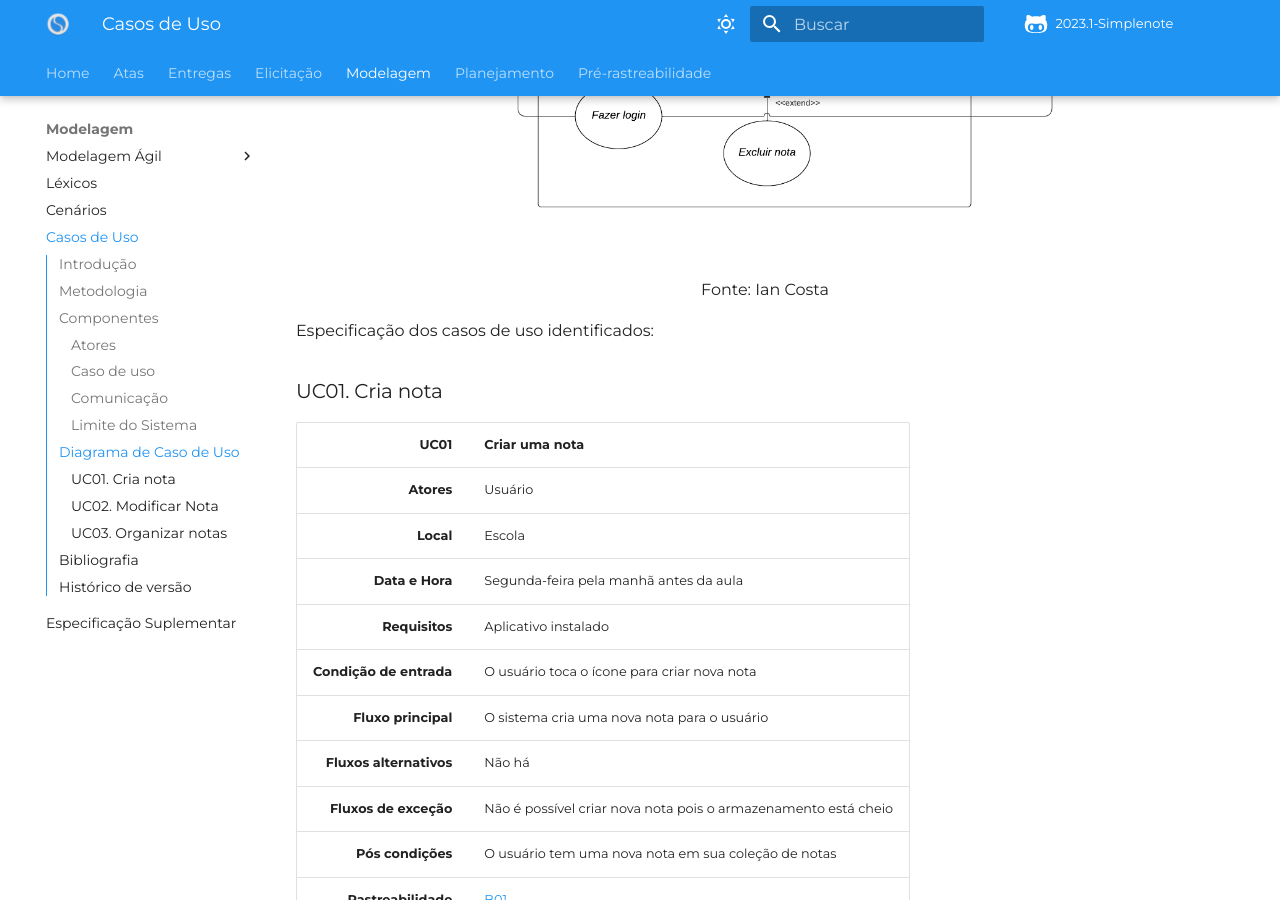
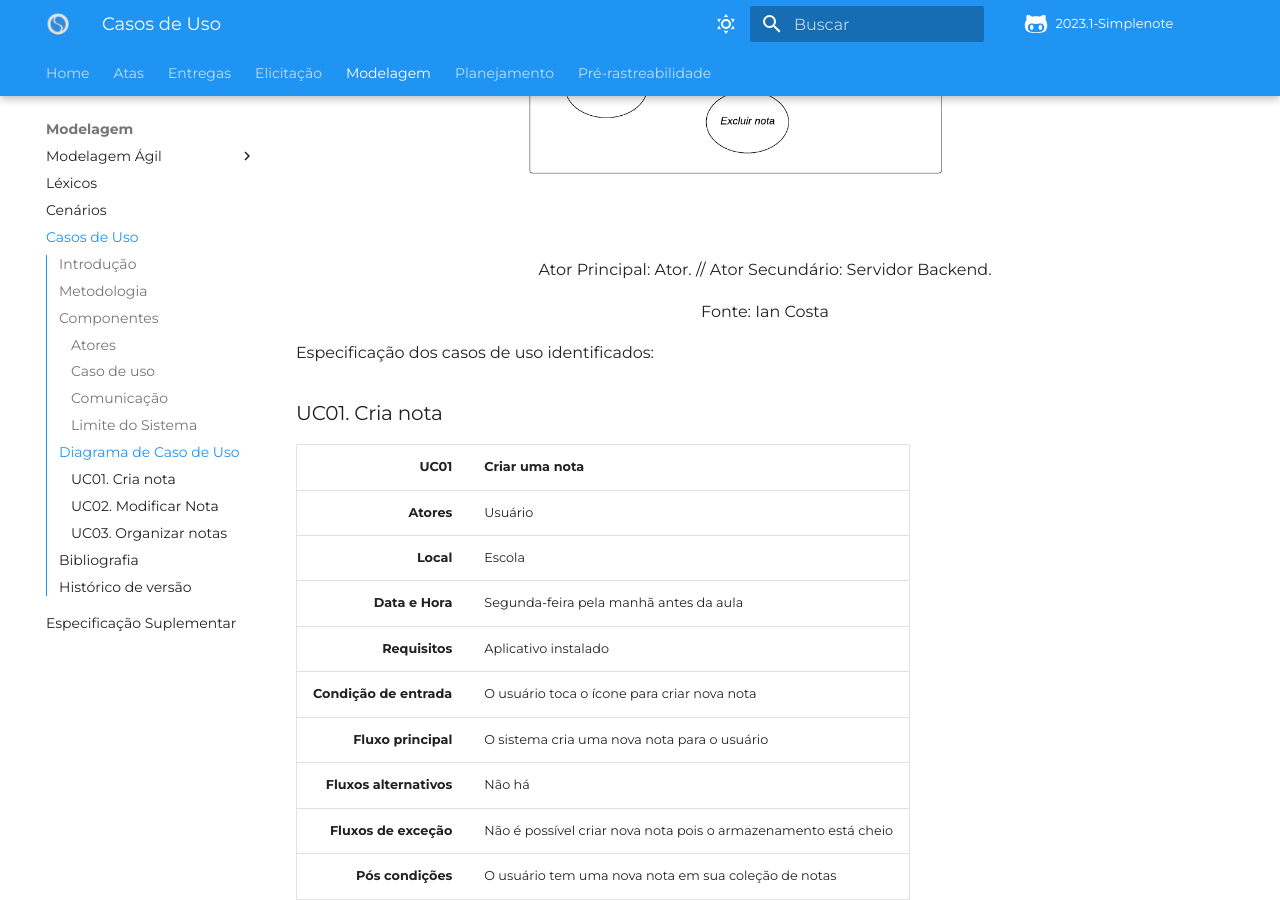
Before and after one commit to Requisitos-de-Software/2023.1-Simplenote, an MkDocs documentation site: the page built from docs/modelagem/casos_de_uso.md, in a window 1280 px wide and 900 px high, scrolled down 3038 px. Built offline with MkDocs 1.6.1 and Material for MkDocs 9.7.7, drawn with Linux system fonts in a browser that asks for light colours; some web fonts are replaced; comment, search, counter and statistics services are not loaded.

Commit message:
Update topico 12

```diff
--- a/docs/modelagem/casos_de_uso.md
+++ b/docs/modelagem/casos_de_uso.md
@@ -80,6 +80,7 @@ Define um escopo do sistema para os casos de uso. É representado por um retâng
 </center>
 
 <div style="text-align: center">
+<p>Ator Principal: Ator. // Ator Secundário: Servidor Backend.</p>
 <p>Fonte: Ian Costa </p>
 </div>
 
```
Also changed, not shown: docs/img/diagrama-UC.png.
